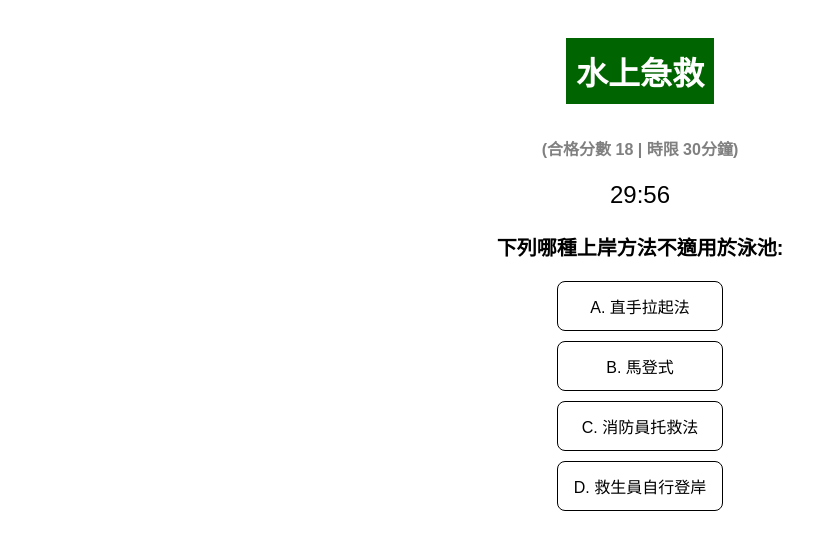
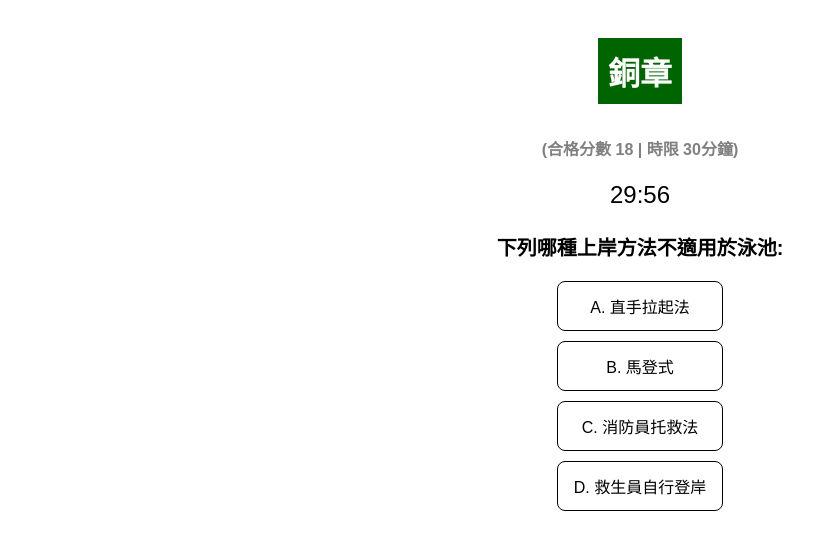
Before and after one commit to 215508890/mepo, a plain HTML site: page mbm.html in a window 1280 px wide. Shown: the part 83-632 px from the top of the page, without its empty margins (0-835 px from the left). Drawn offline with Linux system fonts and the light colour scheme.

Commit message:
Update mbm.html

```diff
--- a/mbm.html
+++ b/mbm.html
@@ -153,7 +153,7 @@
 
 
 <div class="container">
-    <h1 class="scoreboard-heading">水上急救</h1>
+    <h1 class="scoreboard-heading">銅章</h1>
     <h4 class="reminder">(合格分數 18 | 時限 30分鐘)</h4>
     <div class="timer-container">
       <span class="timer" id="stopwatch">30:00</span>
```
